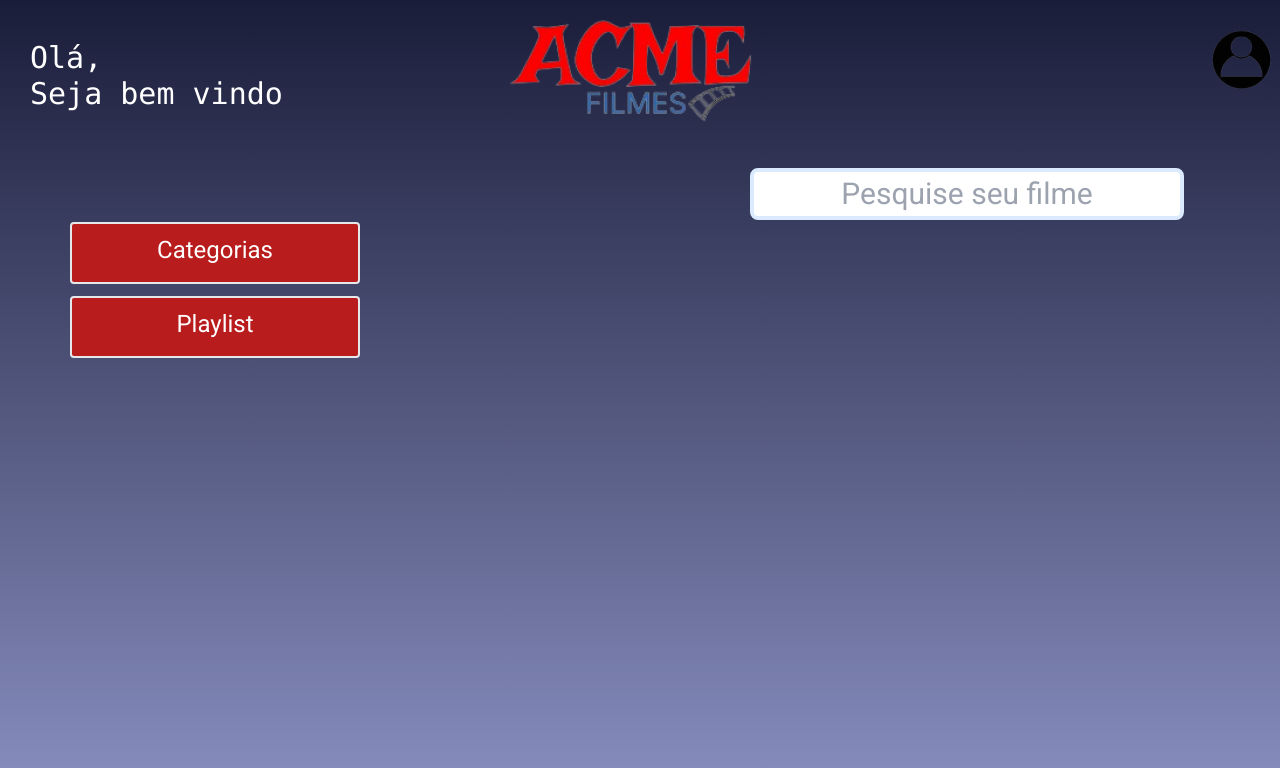
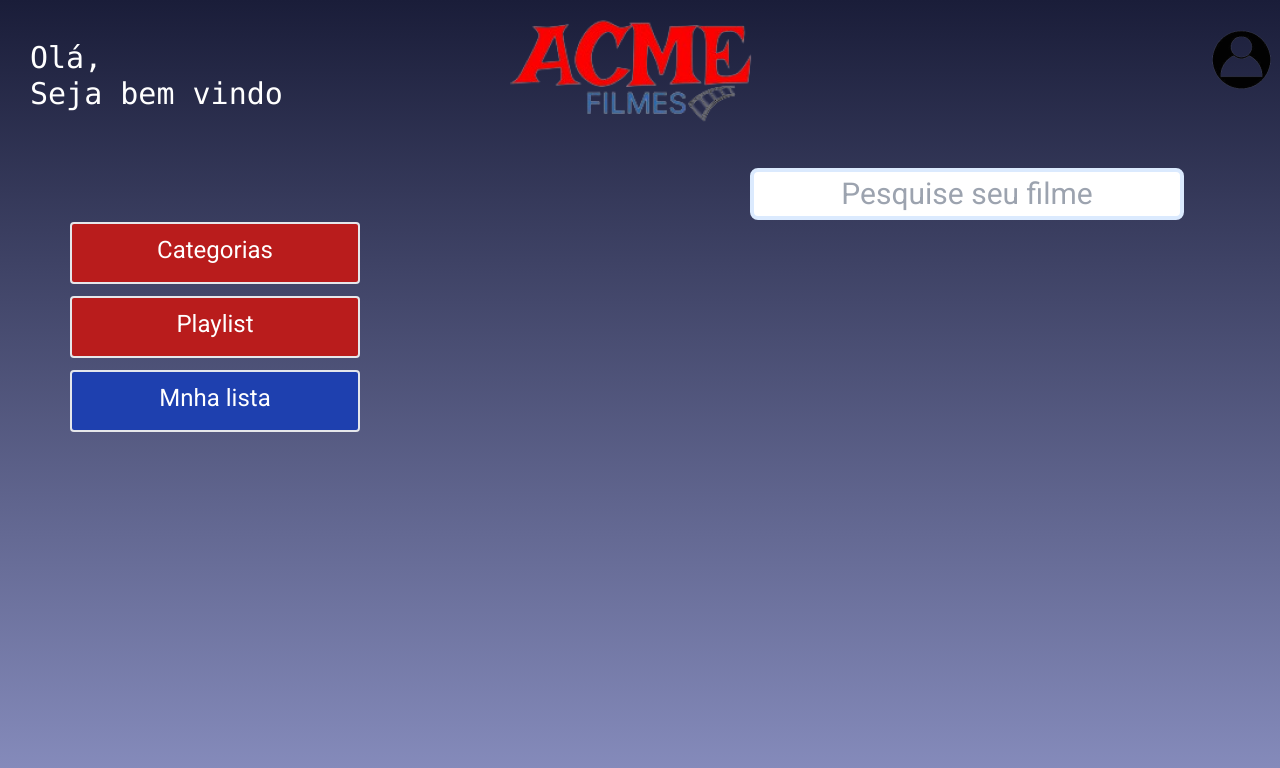
Before and after one commit to Ricardo-borges1/acme_tailwind, a website with bundled scripts: page index.html in a window 1280 px wide. Built offline with nearby package versions, Linux system fonts and the light colour scheme; files whose address does not match are found by name.

Commit message:
primeira tela quase finalizada

```diff
--- a/index.html
+++ b/index.html
@@ -64,6 +64,12 @@ type="button"
 class=" flex justify-center items-center mt-topButton ml-leftButton rounded border-2 bg-red-700 px-24 w-widthButton pb-4 pt-2.5 text-2xl ">
    Playlist
 </button>
+
+<button
+type="button"
+class=" flex justify-center w-widthButton items-center mt-topButton ml-leftButton rounded border-2 bg-blue-800 w-90 pb-4 pt-2.5 text-2xl   ">
+   Mnha lista
+</button>
         </div>
 
   </h1>
```
